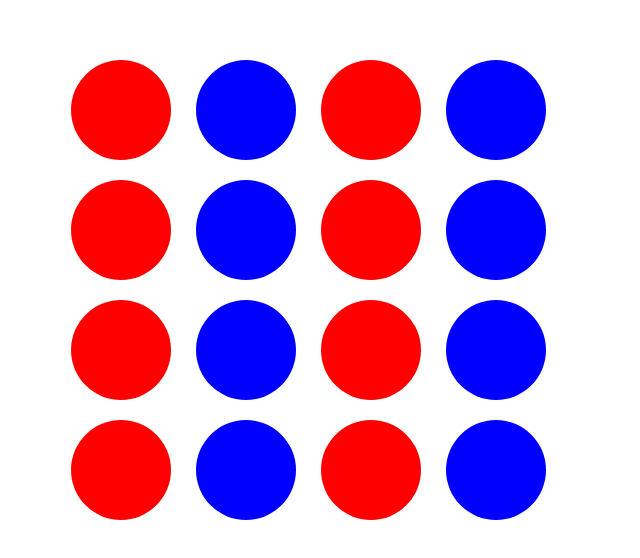
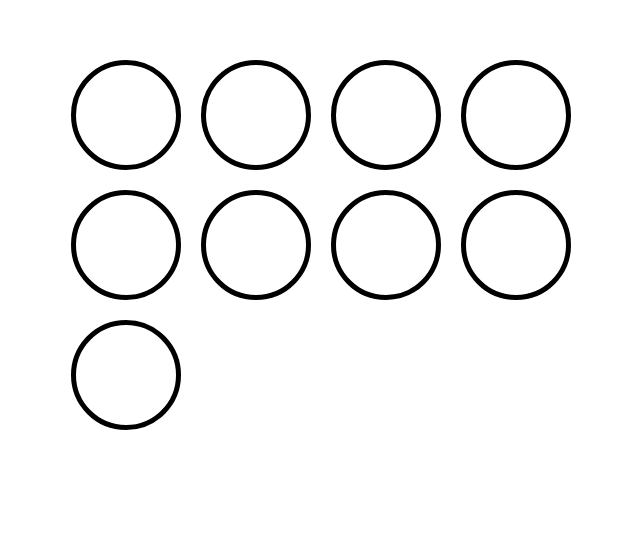
Before and after one commit to Haseen-dev/connect-4-clone, a React (Create React App) app: page / in a window 1280 px wide. Shown: the part 170-728 px from the top of the page, without its empty margins (349-989 px from the left). Built offline with nearby package versions, Linux system fonts and the light colour scheme.

Commit message:
Update the player circle

```diff
--- a/src/Game.css
+++ b/src/Game.css
@@ -1,6 +1,9 @@
-.odd{
+.player_0{
+    background-color: white;
+}
+.player_1{
     background-color: red;
 }
-.even{
+.player_2{
     background-color: blue;
 }
--- a/src/components/GameBoard.jsx
+++ b/src/components/GameBoard.jsx
@@ -1,7 +1,14 @@
-import React from "react";
+import React, { useState } from "react";
 import GameCircle from "./GameCircle";
+import "../Game.css";
+
+const No_Player = 0;
+const Player_1 = 1;
+const Player_2 = 2;
 
 const GameBoard = () => {
+  const [gameboard, setGameboard] = useState(Array(16).fill(No_Player));
+  const [currentPlayer, setCurrentPlayer] = useState(Player_1);
   const style = {
     display: "grid",
     gridTemplateColumns: "1fr 1fr 1fr 1fr",
@@ -14,27 +21,40 @@
     left: "50%",
     marginLeft: "-250px",
   };
-  const clickedCirle=(id)=>{
-    console.log("circle clicked"+id);
-  }
+  const clickedCirle = (id) => {
+    //console.log("circle clicked" + id);
+    //this is also update the array state like spread operator
+    gameboard[id] = currentPlayer;
+    setGameboard(gameboard);
+    console.log(gameboard);
+    setCurrentPlayer(currentPlayer === Player_1 ? Player_2 : Player_1);
+
+    // spread operator
+    // const board = gameboard;
+    // board[id] = currentPlayer;
+    // console.log(board);
+    // setCurrentPlayer(currentPlayer === Player_1 ? Player_2 : Player_1);
+  };
+  const renderCircle = (id) => {
+    return (
+      <GameCircle
+        id={id}
+        onCircleClicked={clickedCirle}
+        className={`player_${gameboard[id]}`}
+      />
+    );
+  };
   return (
     <div style={style}>
-      <GameCircle id={1}  onCircleClicked={clickedCirle}/>
-      <GameCircle id={2}  onCircleClicked={clickedCirle}/>
-      <GameCircle id={3}  onCircleClicked={clickedCirle}/>
-      <GameCircle id={4}  onCircleClicked={clickedCirle}/>
-      <GameCircle id={5}  onCircleClicked={clickedCirle}/>
-      <GameCircle id={6}  onCircleClicked={clickedCirle}/>
-      <GameCircle id={7}  onCircleClicked={clickedCirle}/>
-      <GameCircle id={8}  onCircleClicked={clickedCirle}/>
-      <GameCircle id={9}  onCircleClicked={clickedCirle}/>
-      <GameCircle id={10} onCircleClicked={clickedCirle} />
-      <GameCircle id={11} onCircleClicked={clickedCirle} />
-      <GameCircle id={12} onCircleClicked={clickedCirle} />
-      <GameCircle id={13} onCircleClicked={clickedCirle} />
-      <GameCircle id={14} onCircleClicked={clickedCirle} />
-      <GameCircle id={15} onCircleClicked={clickedCirle} />
-      <GameCircle id={16} onCircleClicked={clickedCirle} />
+      {renderCircle(0)}
+      {renderCircle(1)}
+      {renderCircle(2)}
+      {renderCircle(3)}
+      {renderCircle(4)}
+      {renderCircle(5)}
+      {renderCircle(6)}
+      {renderCircle(7)}
+      {renderCircle(8)}
     </div>
   );
 };
--- a/src/components/GameCircle.jsx
+++ b/src/components/GameCircle.jsx
@@ -5,14 +5,15 @@
 //   alert("on click" + id);
 // };
 
-const GameCircle = ({ id, onCircleClicked }) => {
+const GameCircle = ({ id, onCircleClicked,className }) => {
   const style={
     //color: name === "red" ? "red" : "blue",
     //backgroundColor: name === "red" ? "red" : "blue",
     height:"100px",
     width:"100px",
     margin:"10px",
-    borderRadius:"50%"
+    borderRadius:"50%",
+    border:"5px solid black"
   }
   return (
     // <div
@@ -22,7 +23,7 @@
     //   {name}
     // </div>
      <div
-     className={`${id%2===0?"even":"odd"}`}
+     className={`${className}`}
      onClick={() => onCircleClicked(id)}
      style={style}
    >
```
